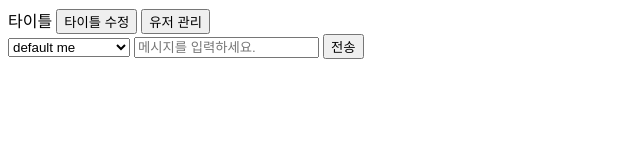
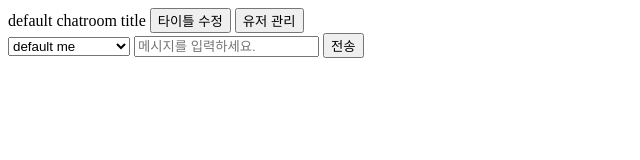
Before and after one commit to kuman514/FakeMessengerJS, a plain HTML site: page index.html in a window 1280 px wide. Shown: the whole page, without its empty margins (0-640 px from the left). Drawn offline with Linux system fonts and the light colour scheme.

Commit message:
Implemented save/load title

```diff
--- a/index.html
+++ b/index.html
@@ -13,7 +13,7 @@
     <main>
       <div id="chatroom">
         <div id="chatroom-upside">
-          <span id="chatroom-title">타이틀</span>
+          <span id="chatroom-title"></span>
           <form id="title-modify" class="hidden">
             <input id="title-input" type="text" placeholder="타이틀 이름" required />
             <input type="submit" value="수정" />
--- a/js/app.js
+++ b/js/app.js
@@ -10,5 +10,6 @@ cancelCreate.addEventListener('click', closeUserCreate);
 titleModify.addEventListener('submit', onTitleModifySubmit);
 titleModifyButton.addEventListener('click', toggleVisibilityTitleModify);
 
+loadTitleFromLocalStorage();
 loadUsersFromLocalStorage();
 loadChatFromLocalStorage();
--- a/js/localstoragekeys.js
+++ b/js/localstoragekeys.js
@@ -1,3 +1,4 @@
 const MY_PROFILE_KEY = 'myProfile';
 const OPPONENTS_PROFILE_KEY = 'opponentsProfile';
 const MESSAGES_KEY = 'messages';
+const CHATROOM_TITLE_KEY = 'chatroomTitle';
--- a/js/title.js
+++ b/js/title.js
@@ -3,6 +3,20 @@ const chatroomTitle = document.querySelector('#chatroom-title');
 const titleModifyButton = document.querySelector('#title-modify-button');
 const titleModify = document.querySelector('#title-modify');
 const titleInput = titleModify.querySelector('#title-input');
+
+function loadTitleFromLocalStorage() {
+  const loadedTitle = localStorage.getItem(CHATROOM_TITLE_KEY);
+  if (loadedTitle !== null) {
+    chatroomTitle.innerText = loadedTitle;
+  } else {
+    chatroomTitle.innerText = 'default chatroom title';
+    saveTitleToLocalStorage();
+  }
+}
+
+function saveTitleToLocalStorage() {
+  localStorage.setItem(CHATROOM_TITLE_KEY, chatroomTitle.innerText);
+}
 
 function toggleVisibilityTitleModify() {
   if (titleModify.classList.contains(HIDDEN_CLASSNAME)) {
@@ -31,5 +45,6 @@ function closeTitleModify(event) {
 function onTitleModifySubmit(event) {
   event.preventDefault();
   chatroomTitle.innerText = titleInput.value;
+  saveTitleToLocalStorage();
   closeTitleModify();
 }
```
